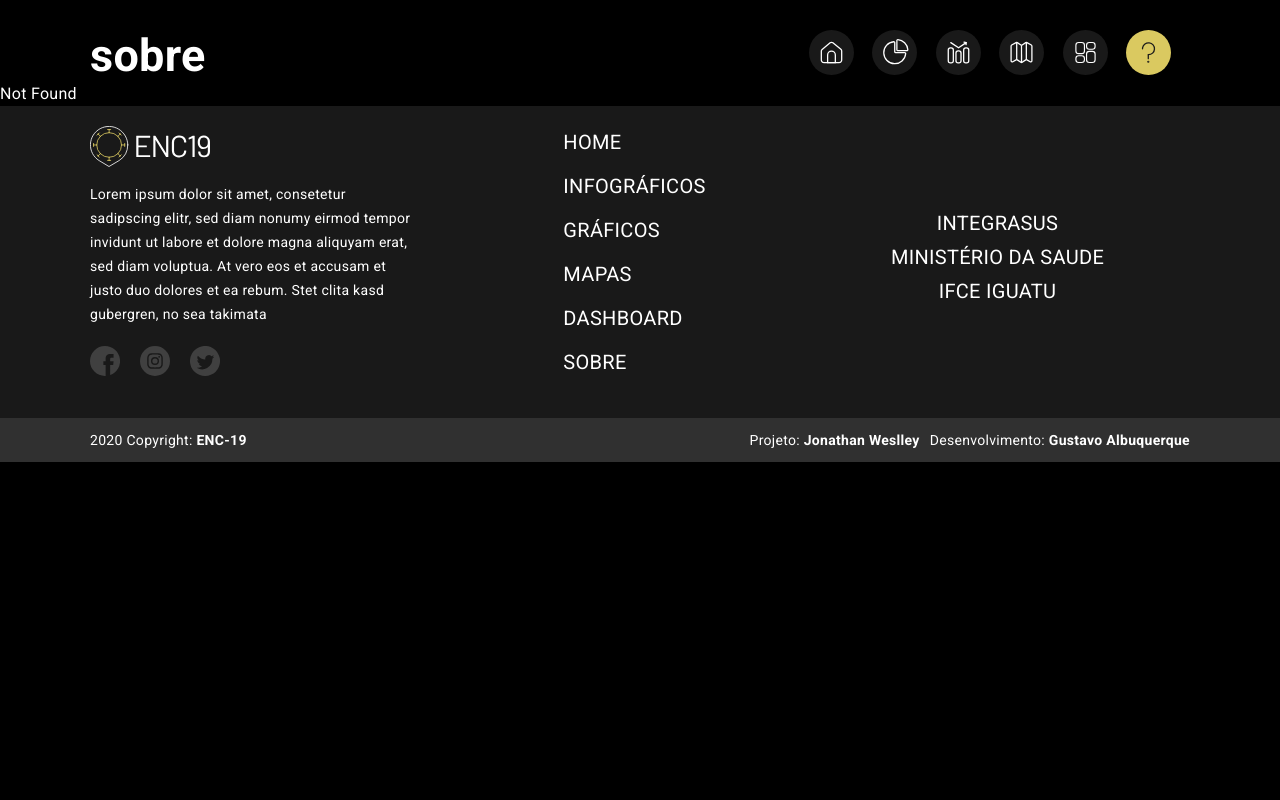
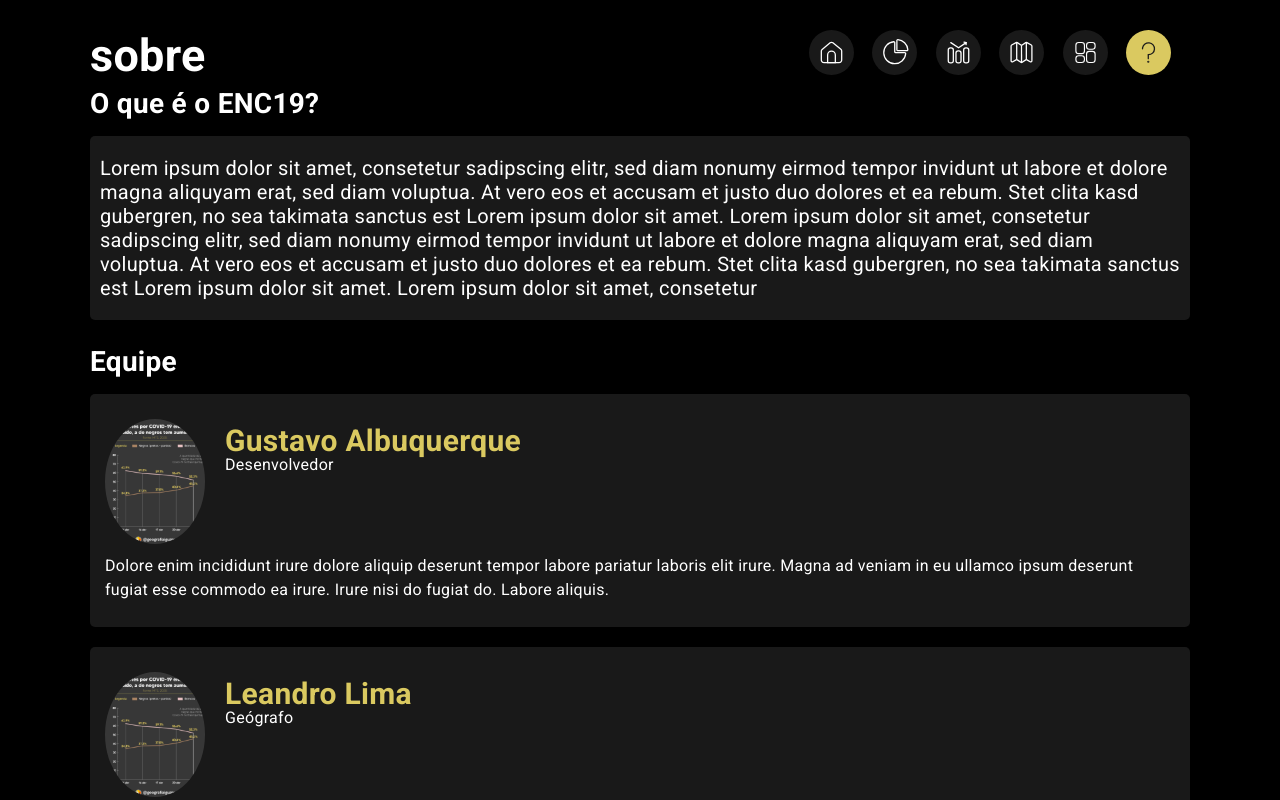
Before and after one commit to Albuquerquess/enc19-web, a React (Create React App) app: page /sobre in a window 1280 px wide. Shown: the top 800 px of the page. Built offline with nearby package versions, Linux system fonts and the light colour scheme; no server answers.

Commit message:
Feat/SObre - Create /sobre Page

```diff
--- a/package.json
+++ b/package.json
@@ -9,7 +9,6 @@
     "@types/axios": "^0.14.0",
     "@types/dotenv": "^8.2.0",
     "@types/jest": "^26.0.22",
-
     "@types/node": "^12.20.7",
     "@types/react": "^17.0.3",
     "@types/react-dom": "^17.0.3",
@@ -29,6 +28,7 @@
     "react-dom": "^17.0.2",
     "react-router-dom": "^5.2.0",
     "react-scripts": "4.0.3",
+    "react-spinners": "^0.11.0",
     "styled-components": "^5.2.2",
     "typescript": "^4.2.3",
     "use-lodash-debounce": "^1.1.0",
--- /dev/null
+++ b/src/pages/Sobre/index.tsx
@@ -0,0 +1,61 @@
+import React from 'react';
+import Background from '../../components/Background';
+import Box from '../../components/Box';
+import Container from '../../components/Container';
+
+import fakeProfilePic from '../../assets/Home/fakeImage.png'
+
+import { Profile } from './styles';
+
+const Sobre: React.FC = () => {
+  return <Container>
+      <Box title="O que é o ENC19?">
+        <Background>
+        <span style={{margin: '1rem', fontSize: '2rem'}}>
+        Lorem ipsum dolor sit amet, consetetur sadipscing elitr, sed diam nonumy eirmod tempor invidunt ut labore et dolore magna aliquyam erat, sed diam voluptua. At vero eos et accusam et justo duo dolores et ea rebum. Stet clita kasd gubergren, no sea takimata sanctus est Lorem ipsum dolor sit amet. Lorem ipsum dolor sit amet, consetetur sadipscing elitr, sed diam nonumy eirmod tempor invidunt ut labore et dolore magna aliquyam erat, sed diam voluptua. At vero eos et accusam et justo duo dolores et ea rebum. Stet clita kasd gubergren, no sea takimata sanctus est Lorem ipsum dolor sit amet. Lorem ipsum dolor sit amet, consetetur
+        </span>
+        </Background>
+      </Box>
+      <Box title="Equipe">
+        <Background>
+          <Profile>
+              <nav>
+                <img src={fakeProfilePic} alt="Foto de\nperfil" />
+                <div className="infos">
+                  <h1>Gustavo Albuquerque</h1>
+                  <span>Desenvolvedor</span>
+                </div>
+              </nav>
+              <p>Dolore enim incididunt irure dolore aliquip deserunt tempor labore pariatur laboris elit irure. Magna ad veniam in eu ullamco ipsum deserunt fugiat esse commodo ea irure. Irure nisi do fugiat do. Labore aliquis.</p>
+          </Profile>
+        </Background>
+        <Background>
+          <Profile>
+              <nav>
+                <img src={fakeProfilePic} alt="Foto de\nperfil" />
+                <div className="infos">
+                  <h1>Leandro Lima</h1>
+                  <span>Geógrafo</span>
+                </div>
+              </nav>
+              <p>Dolore enim incididunt irure dolore aliquip deserunt tempor labore pariatur laboris elit irure. Magna ad veniam in eu ullamco ipsum deserunt fugiat esse commodo ea irure. Irure nisi do fugiat do. Labore aliquip quis</p>
+          </Profile>
+        </Background>
+        <Background>
+          <Profile>
+              <nav>
+                <img src={fakeProfilePic} alt="Foto de\nperfil" />
+                <div className="infos">
+                  <h1>John Web</h1>
+                  <span>UI/UX Designer</span>
+                </div>
+              </nav>
+              <p>Dolore enim incididunt irure dolore aliquip deserunt tempor labore pariatur laboris elit irure. Magna ad veniam in eu ullamco ipsum deserunt fugiat esse commodo ea irure. Irure nisi do fugiat do. Labore aliquip quis</p>
+          </Profile>
+        </Background>
+
+      </Box>
+  </Container>;
+}
+
+export default Sobre;
--- /dev/null
+++ b/src/pages/Sobre/styles.ts
@@ -0,0 +1,58 @@
+import styled from 'styled-components';
+import breakpoints from '../../assets/styles/breakpoints';
+
+export const Profile = styled.div`
+  display: flex;
+  align-items: center;
+  flex-direction: column;
+  justify-content: center;
+
+  margin: 1.5rem;
+
+  nav {
+    width: 100%;
+
+    display: flex;
+    flex-direction: row;
+    align-items: center;
+    justify-content: flex-start;
+
+    margin-bottom: 1rem;
+
+    img {
+        width: 25%;
+        height: auto;
+        border-radius: 50%;
+
+        margin-right: 2rem;
+
+    }
+
+    div.infos {
+      h1 {
+        font-size: 2.4rem;
+        color: var(--color-golden);
+        font-weight: 700
+    }
+
+    span {
+        font-size: 1.6rem;
+    }
+    }
+  }
+
+  @media screen and (min-width: ${breakpoints.tablet}) {
+    nav {
+      align-items: flex-start;
+      img {
+        width: 10rem;
+      }
+      div.infos {
+        margin-top: 1rem;
+        h1 {
+          font-size: 3rem;
+        }
+      }
+    }
+  }
+`;
--- a/src/routes.tsx
+++ b/src/routes.tsx
@@ -6,6 +6,7 @@ import Home from './pages/Home'
 import Welcome from './pages/Welcome'
 import Explorar from './pages/Explorar';
 import admin from './pages/Admin';
+import Sobre from './pages/Sobre';
 
 // Not found
 import NotFound from './pages/NotFound';
@@ -29,6 +30,7 @@ const Routes: React.FC = () => {
         <Route exact path="/" component={Welcome}/>
         <Route exact path="/home" component={Home}/>
         <Route exact path="/explorar/:type" component={Explorar}/>
+        <Route exact path="/sobre" component={Sobre}/>
         <Route exact path="/admin" component={admin}/>
         <Route exact path="*" component={NotFound} />
       </Switch>
```
Also changed, not shown: 1 other file (tests, documents, lock files or other folders).
